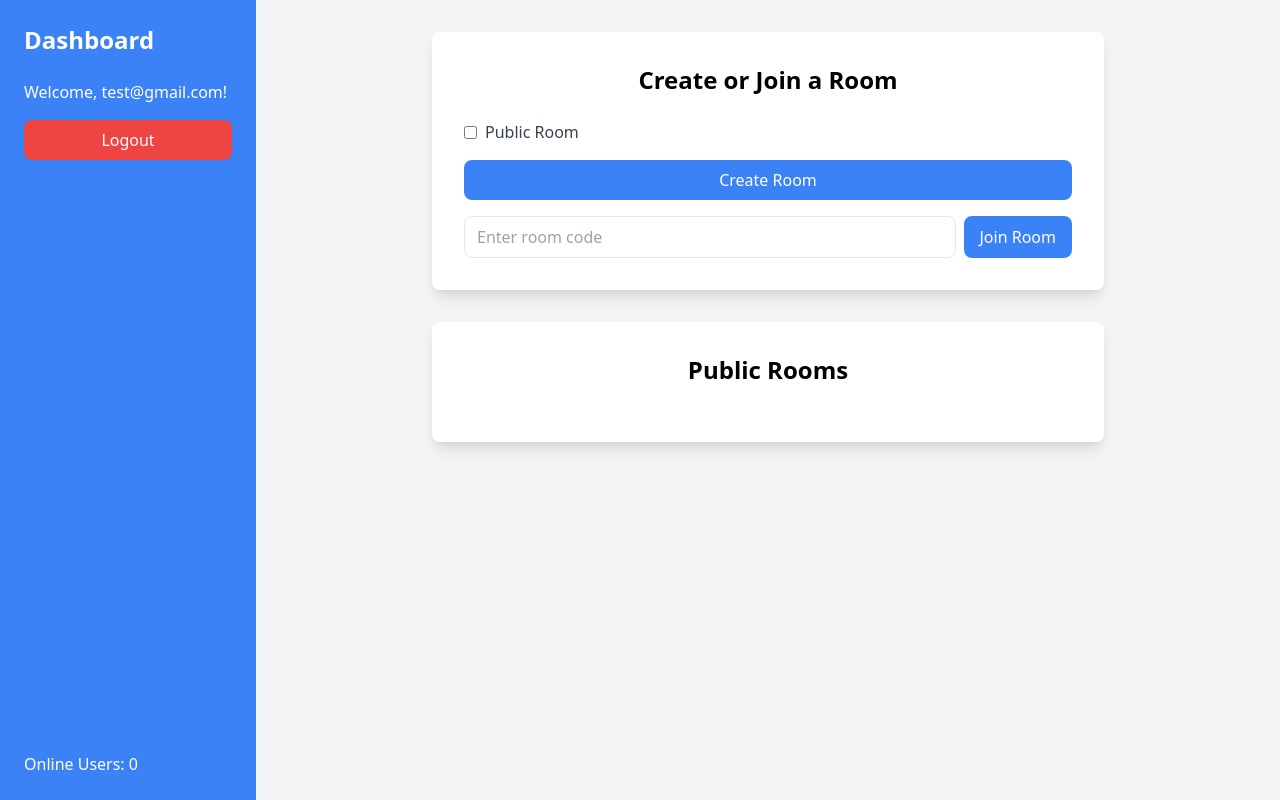
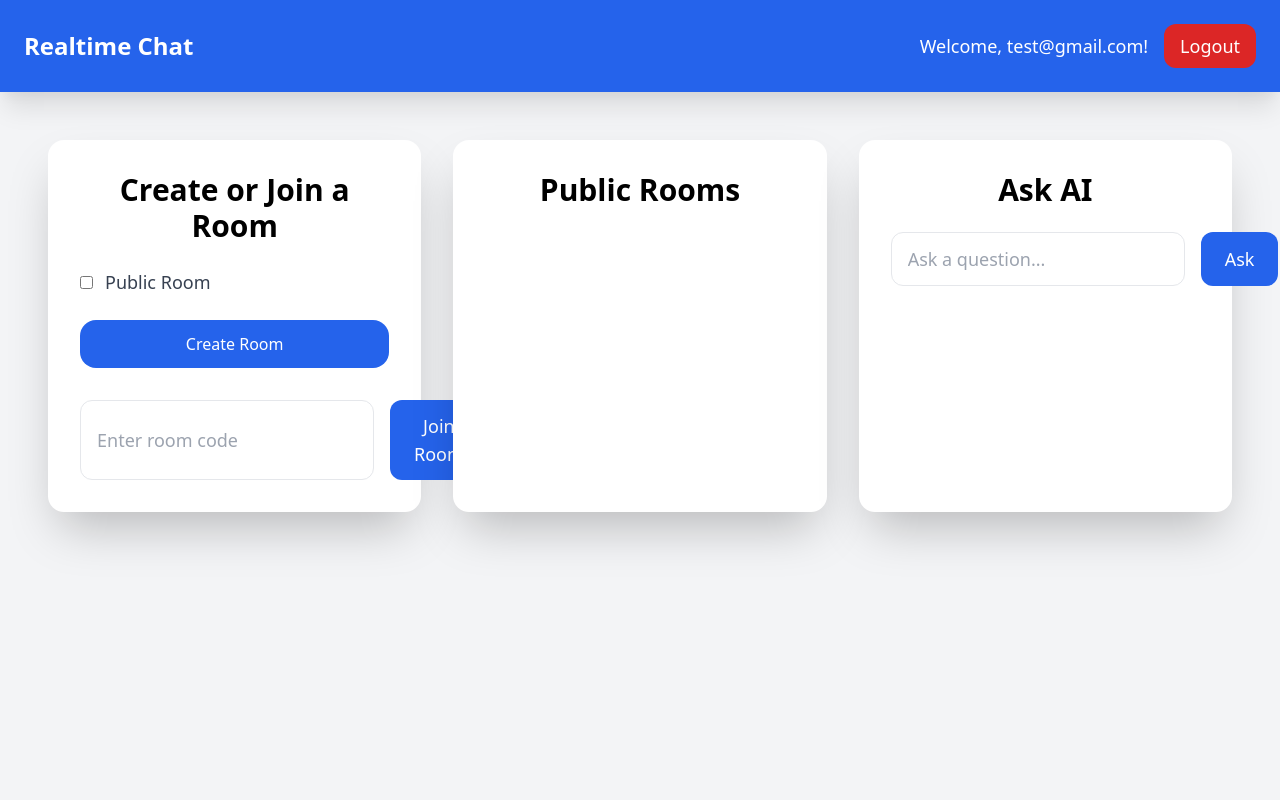
Before and after one commit to codewithwan/realtime-chat-with-flask, a Flask app: page /dashboard in a window 1280 px wide. Run offline with Flask 3, Linux system fonts and the light colour scheme; a user stored in the database is signed in; data that the repository does not hold is empty.

Commit message:
chore: add more styling in web

```diff
--- a/templates/dashboard.html
+++ b/templates/dashboard.html
@@ -6,41 +6,107 @@
     <title>Dashboard</title>
     <link href="https://cdn.jsdelivr.net/npm/tailwindcss@2.2.19/dist/tailwind.min.css" rel="stylesheet">
 </head>
-<body class="bg-gray-100 flex h-screen">
-    <div class="bg-blue-500 text-white w-64 p-6 flex flex-col">
-        <h2 class="text-2xl font-bold mb-6">Dashboard</h2>
-        <p class="mb-4">Welcome, {{ username }}!</p>
-        <a href="{{ url_for('auth.logout') }}" class="bg-red-500 text-white py-2 rounded-lg text-center hover:bg-red-600 transition duration-300 mb-4">Logout</a>
-        <p id="online-users" class="mt-auto">Online Users: {{ online_users }}</p>
+<body class="bg-gray-100 flex flex-col h-screen">
+
+    <!-- App Bar -->
+    <header class="bg-blue-600 text-white p-6 shadow-xl flex justify-between items-center">
+        <h1 class="text-2xl font-semibold">Realtime Chat</h1>
+        <!-- <nav class="space-x-6">
+            <a href="#" class="hover:underline text-lg">Home</a>
+            <a href="#" class="hover:underline text-lg">About</a>
+            <a href="#" class="hover:underline text-lg">Contact</a>
+        </nav> -->
+        <div class="flex items-center space-x-4">
+            <span class="text-lg">Welcome, {{ username }}!</span>
+            <a href="{{ url_for('auth.logout') }}" class="bg-red-600 text-white py-2 px-4 rounded-xl hover:bg-red-700 transition duration-300 text-lg">Logout</a>
         </div>
-    <div class="flex-1 p-8">
-        <div class="bg-white p-8 rounded-lg shadow-lg w-full max-w-2xl mx-auto">
-            <h2 class="text-2xl font-bold mb-6 text-center">Create or Join a Room</h2>
-            <div class="space-y-4">
-                <form id="create-room-form" method="POST" action="{{ url_for('app.create_room') }}">
-                    <div class="flex items-center mb-4">
-                        <input type="checkbox" id="is_public" name="is_public" class="mr-2">
-                        <label for="is_public" class="text-gray-700">Public Room</label>
+    </header>
+
+    <!-- Main Content -->
+    <div class="flex flex-1 overflow-hidden">
+        <!-- Content Area -->
+        <div class="flex-1 p-8 md:p-12 flex flex-col space-y-10 overflow-y-auto">
+            <div class="grid grid-cols-1 md:grid-cols-2 lg:grid-cols-3 gap-8">
+
+                <!-- Create/Join Room Section -->
+                <div class="bg-white p-8 rounded-2xl shadow-2xl w-full">
+                    <h2 class="text-3xl font-semibold mb-6 text-center">Create or Join a Room</h2>
+                    <form id="create-room-form" method="POST" action="{{ url_for('app.create_room') }}" class="space-y-6">
+                        <div class="flex items-center justify-between">
+                            <div class="flex items-center">
+                                <input type="checkbox" id="is_public" name="is_public" class="mr-3 rounded-full border-gray-300">
+                                <label for="is_public" class="text-gray-700 text-lg">Public Room</label>
                             </div>
-                    <button type="submit" class="w-full bg-blue-500 text-white py-2 rounded-lg hover:bg-blue-600 transition duration-300">Create Room</button>
+                        </div>
+                        <button type="submit" class="w-full bg-blue-600 text-white py-3 rounded-2xl hover:bg-blue-700 transition duration-300">Create Room</button>
                     </form>
-                <form id="join-room-form" method="POST" action="{{ url_for('app.join_room_route') }}" class="flex space-x-2">
-                    <input id="room" name="room_code" autocomplete="off" placeholder="Enter room code" required class="flex-1 px-3 py-2 border rounded-lg focus:outline-none focus:ring-2 focus:ring-blue-500">
-                    <button type="submit" class="bg-blue-500 text-white py-2 px-4 rounded-lg hover:bg-blue-600 transition duration-300">Join Room</button>
+                    <form id="join-room-form" method="POST" action="{{ url_for('app.join_room_route') }}" class="flex space-x-4 mt-8">
+                        <input id="room" name="room_code" autocomplete="off" placeholder="Enter room code" required class="flex-1 px-4 py-3 border rounded-xl focus:outline-none focus:ring-2 focus:ring-blue-500 text-lg">
+                        <button type="submit" class="bg-blue-600 text-white py-3 px-6 rounded-xl hover:bg-blue-700 transition duration-300 text-lg">Join Room</button>
                     </form>
                 </div>
-        </div>
-        <div class="bg-white p-8 rounded-lg shadow-lg w-full max-w-2xl mx-auto mt-8">
-            <h2 class="text-2xl font-bold mb-6 text-center">Public Rooms</h2>
-            <ul class="space-y-4">
+
+                <!-- Public Rooms Section -->
+                <div class="bg-white p-8 rounded-2xl shadow-2xl w-full">
+                    <h2 class="text-3xl font-semibold mb-6 text-center">Public Rooms</h2>
+                    <ul class="space-y-6">
                         {% for room in rooms %}
-                    <li class="flex justify-between items-center bg-gray-200 p-4 rounded-lg">
-                        <span>{{ room.room_code }} ({{ room.user_count }} users)</span>
-                        <a href="{{ url_for('chat', room_code=room.room_code) }}" class="bg-blue-500 text-white py-2 px-4 rounded-lg hover:bg-blue-600 transition duration-300">Join</a>
+                            <li class="flex justify-between items-center bg-gray-100 p-6 rounded-2xl shadow-md">
+                                <span class="text-lg">{{ room.room_code }} ({{ room.user_count }} users)</span>
+                                <a href="{{ url_for('app.chat', room_code=room.room_code) }}" class="bg-blue-600 text-white py-3 px-6 rounded-xl hover:bg-blue-700 transition duration-300 text-lg">Join</a>
                             </li>
                         {% endfor %}
                     </ul>
                 </div>
+
+                <!-- Online Users Section -->
+                <!-- <div class="bg-white p-8 rounded-2xl shadow-2xl w-full">
+                    <h2 class="text-3xl font-semibold mb-6 text-center">Online Users</h2>
+                    <p class="text-lg text-center">{{ online_users }}</p>
+                </div> -->
+
+                <!-- AI Section (Optional) -->
+                {% if ai_enabled %}
+                <div class="bg-white p-8 rounded-2xl shadow-2xl w-full">
+                    <h2 class="text-3xl font-semibold mb-6 text-center">Ask AI</h2>
+                    <form id="ai-form" class="flex space-x-4">
+                        <input type="text" id="ai-question" placeholder="Ask a question..." required class="flex-1 px-4 py-3 border rounded-xl focus:outline-none focus:ring-2 focus:ring-blue-500 text-lg">
+                        <button type="submit" class="bg-blue-600 text-white py-3 px-6 rounded-xl hover:bg-blue-700 transition duration-300 text-lg">Ask</button>
+                    </form>
+                    <div id="ai-answer" class="mt-6 text-lg"></div>
+                    <div id="loading" class="mt-6 hidden text-lg">Loading...</div>
                 </div>
+                {% endif %}
+
+            </div>
+        </div>
+    </div>
+
+    <script>
+    document.getElementById('ai-form').addEventListener('submit', function(event) {
+        event.preventDefault();
+        const questionInput = document.getElementById('ai-question');
+        const askButton = event.target.querySelector('button[type="submit"]');
+        questionInput.disabled = true;
+        askButton.disabled = true;
+        const question = questionInput.value;
+        document.getElementById('loading').classList.remove('hidden');
+        fetch('/ai/ask', {
+            method: 'POST',
+            headers: {
+                'Content-Type': 'application/json'
+            },
+            body: JSON.stringify({ question: question })
+        })
+        .then(response => response.json())
+        .then(data => {
+            document.getElementById('loading').classList.add('hidden');
+            document.getElementById('ai-answer').innerText = data.answer || 'Error: ' + data.error;
+            questionInput.disabled = false;
+            askButton.disabled = false;
+        });
+    });
+    </script>
+
 </body>
 </html>
```
Also changed, not shown: templates/chat.html (+22 -11 lines), 1 other file. Lines whose indentation alone changed are shown as unchanged.
